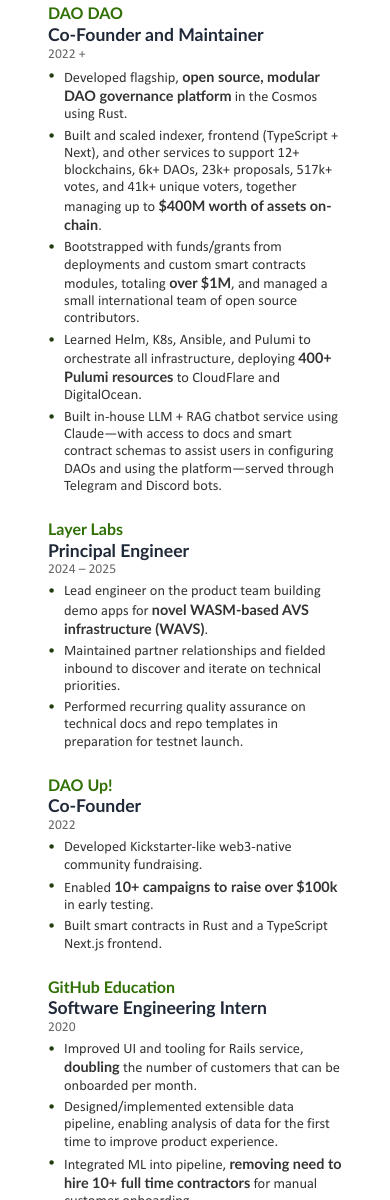
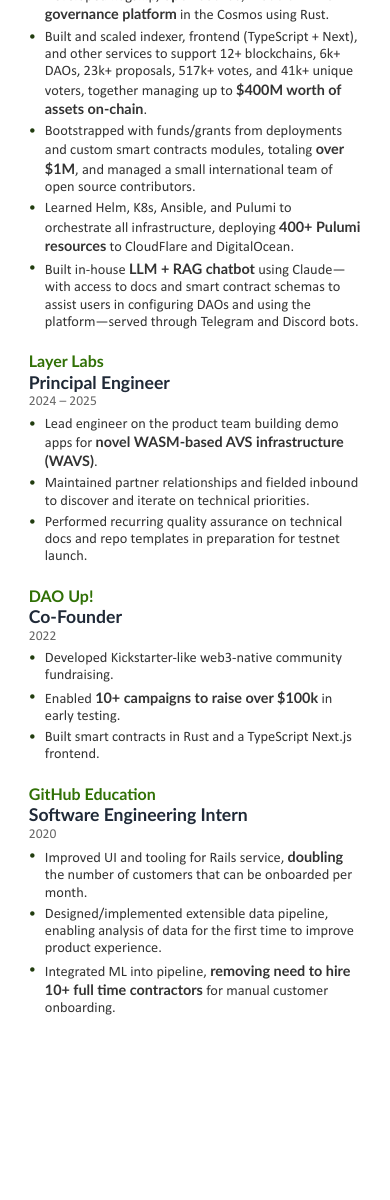
Before and after one commit to NoahSaso/www, a plain HTML site: page resume.html in a window 390 px wide. Shown: the part 800-2000 px from the top of the page. After the commit the page ends 1850 px from the top, so only its background shows below. Drawn offline with Linux system fonts and the light colour scheme.

Commit message:
updated style

```diff
--- a/assets/css/resume.css
+++ b/assets/css/resume.css
@@ -35,14 +35,14 @@ a {
   height: fit-content;
   display: flex;
   flex-direction: column;
-  gap: 2rem;
+  gap: 1.5rem;
 }
 
-.main-content {
+main {
   min-width: 0;
 }
 
-.header {
+header {
   grid-column: 1 / -1;
   text-align: center;
   border-bottom: 1px solid var(--color-tint);
@@ -69,7 +69,6 @@ a {
 .about-section {
   display: flex;
   flex-direction: column;
-  gap: 0.3rem;
 }
 
 .about {
@@ -99,12 +98,15 @@ a {
   padding-bottom: 0.3rem;
 }
 
-.job {
-  margin-bottom: 1.5rem;
+.jobs {
+  display: flex;
+  flex-direction: column;
+  gap: 1.25rem;
 }
 
 .job-header {
   display: flex;
+  flex-direction: row;
   justify-content: space-between;
   align-items: start;
   margin-bottom: 0.3rem;
@@ -117,13 +119,21 @@ a {
   margin-bottom: 0.2rem;
 }
 
-.location-date {
+.job-title,
+.degree {
+  font-weight: 700;
+  font-size: 1.1rem;
+  color: var(--color-role);
+  line-height: 1;
+}
+
+.job-date {
   text-align: right;
 }
 
-.location-date,
+.job-date,
 .date,
-.award {
+.awards li {
   color: var(--color-when-where);
   font-size: 0.85rem;
 }
@@ -156,14 +166,6 @@ ul.award li:before {
   color: var(--color-when-where);
 }
 
-.degree,
-.job-title {
-  font-weight: 700;
-  font-size: 1.1rem;
-  color: var(--color-role);
-  line-height: 1;
-}
-
 .date {
   margin-bottom: 0.2rem;
 }
@@ -182,6 +184,7 @@ ul.award li:before {
   font-weight: 700;
 }
 
+/* Desktop Print */
 @media print {
   body {
     max-width: none;
@@ -190,46 +193,31 @@ ul.award li:before {
   }
 }
 
-/*
-@media print {
+/* Mobile */
+@media (max-width: 768px) {
   body {
-      max-width: none;
-      margin: 0;
-      padding: 0.5in;
-      grid-template-columns: 0.8fr 2fr;
-      gap: 1.5rem;
+    grid-template-columns: 1fr;
+    padding: 0.3in;
+    gap: 1.5rem;
   }
 
   .sidebar {
-      padding: 1rem;
+    gap: 1rem;
   }
 
-  .header {
-      margin-bottom: 1.5rem;
-      padding-bottom: 1rem;
+  .section-title {
+    padding-bottom: 0.15rem;
   }
 
-  .section {
-      margin-bottom: 1.5rem;
-  }
-
-  .job {
-      margin-bottom: 1.2rem;
-      page-break-inside: avoid;
-  }
-} */
-
-@media (max-width: 768px) {
-  body {
-    grid-template-columns: 1fr;
+  .jobs {
+    gap: 1rem;
   }
 
   .job-header {
     flex-direction: column;
-    align-items: start;
   }
 
-  .location-date {
+  .job-date {
     text-align: left;
     margin-top: 0.2rem;
   }
--- a/resume.html
+++ b/resume.html
@@ -5,16 +5,16 @@
   <meta charset="UTF-8">
   <meta name="viewport" content="width=device-width, initial-scale=1.0">
   <title>Noah Saso - Resume</title>
-  <link rel="stylesheet" href="/assets/css/resume.css">
+  <link rel="stylesheet" href="/assets/css/resume.css?v=3">
 
   <!-- Font -->
   <link rel="stylesheet" href="/assets/css/calibri.css">
 </head>
 
 <body>
-  <div class="header">
+  <header>
     <h1 class="name">NOAH SASO</h1>
-  </div>
+  </header>
 
   <div class="sidebar">
     <section class="about-section">
@@ -28,7 +28,7 @@
       </p>
     </section>
 
-    <section class="section">
+    <section>
       <h2 class="section-title">Education</h2>
       <div class="education-item">
         <div class="date">
@@ -37,7 +37,8 @@
         <div class="school">University of California, Berkeley</div>
         <div class="degree">B.S. Electrical Engineering and Computer
           Science</div>
-        <ul class="award">
+        <ul class="awards">
+          <li>Honors</li>
           <li>Regents' and Chancellor's Scholar</li>
           <li>Member of TEDxBerkeley, CalHacks, and Psychedelic Science at
             Berkeley</li>
@@ -45,10 +46,10 @@
       </div>
     </section>
 
-    <section class="section">
+    <section>
       <h2 class="section-title">Social</h2>
       <div class="social">
-        <div>New York, NY</div>
+        <p>New York, NY</p>
         <div><a href="https://github.com/noahsaso"
             target="_blank">github.com/noahsaso</a>
         </div>
@@ -60,22 +61,22 @@
     </section>
   </div>
 
-  <div class="main-content">
-    <section class="section">
+  <main>
+    <section>
       <h2 class="section-title">Work Experience</h2>
 
+      <div class="jobs">
         <div class="job">
           <div class="job-header">
             <div>
-            <div class="company">DAO DAO</div>
-            <div class="job-title">Co-Founder and Maintainer</div>
+              <p class="company">DAO DAO</p>
+              <p class="job-title">Co-Founder and Maintainer</p>
             </div>
-          <div class="location-date">
-            <div>2022 +</div>
+            <p class="job-date">
+              2022 +
+            </p>
           </div>
-        </div>
-        <div class="job-description">
-          <ul>
+          <ul class="job-description">
             <li>Developed flagship, <span class="highlight">open
                 source, modular DAO governance platform</span>
               in the Cosmos using Rust.</li>
@@ -95,27 +96,24 @@
               infrastructure, deploying <span class="highlight">400+ Pulumi
                 resources</span> to CloudFlare and DigitalOcean.
             </li>
-            <li>Built in-house LLM + RAG chatbot service using
-              Claude—with access to docs and smart contract
-              schemas to assist users in configuring DAOs and
-              using the platform—served through Telegram and
-              Discord bots.</li>
+            <li>Built in-house <span class="highlight">LLM + RAG chatbot</span>
+              using Claude—with access to docs and smart contract
+              schemas to assist users in configuring DAOs and using the
+              platform—served through Telegram and Discord bots.</li>
           </ul>
-        </div>
         </div>
 
         <div class="job">
           <div class="job-header">
             <div>
-            <div class="company">Layer Labs</div>
-            <div class="job-title">Principal Engineer</div>
+              <p class="company">Layer Labs</p>
+              <p class="job-title">Principal Engineer</p>
             </div>
-          <div class="location-date">
-            <div>2024 – 2025</div>
+            <p class="job-date">
+              2024 – 2025
+            </p>
           </div>
-        </div>
-        <div class="job-description">
-          <ul>
+          <ul class="job-description">
             <li>Lead engineer on the product team building demo apps
               for <span class="highlight">novel WASM-based AVS
                 infrastructure (WAVS)</span>.</li>
@@ -127,20 +125,18 @@
               launch.</li>
           </ul>
         </div>
-      </div>
 
         <div class="job">
           <div class="job-header">
             <div>
-            <div class="company">DAO Up!</div>
-            <div class="job-title">Co-Founder</div>
+              <p class="company">DAO Up!</p>
+              <p class="job-title">Co-Founder</p>
             </div>
-          <div class="location-date">
-            <div>2022</div>
+            <p class="job-date">
+              2022
+            </p>
           </div>
-        </div>
-        <div class="job-description">
-          <ul>
+          <ul class="job-description">
             <li>Developed Kickstarter-like web3-native community fundraising.
             </li>
             <li>Enabled <span class="highlight">10+ campaigns to raise over
@@ -149,20 +145,18 @@
               frontend.</li>
           </ul>
         </div>
-      </div>
 
         <div class="job">
           <div class="job-header">
             <div>
-            <div class="company">GitHub Education</div>
-            <div class="job-title">Software Engineering Intern</div>
+              <p class="company">GitHub Education</p>
+              <p class="job-title">Software Engineering Intern</p>
             </div>
-          <div class="location-date">
-            <div>2020</div>
+            <p class="job-date">
+              2020
+            </p>
           </div>
-        </div>
-        <div class="job-description">
-          <ul>
+          <ul class="job-description">
             <li>Improved UI and tooling for Rails service, <span
                 class="highlight">doubling</span> the number of
               customers that can be onboarded per month.</li>
@@ -177,7 +171,7 @@
         </div>
       </div>
     </section>
-  </div>
+  </main>
 </body>
 
 </html>
```
Lines whose indentation alone changed are shown as unchanged.
